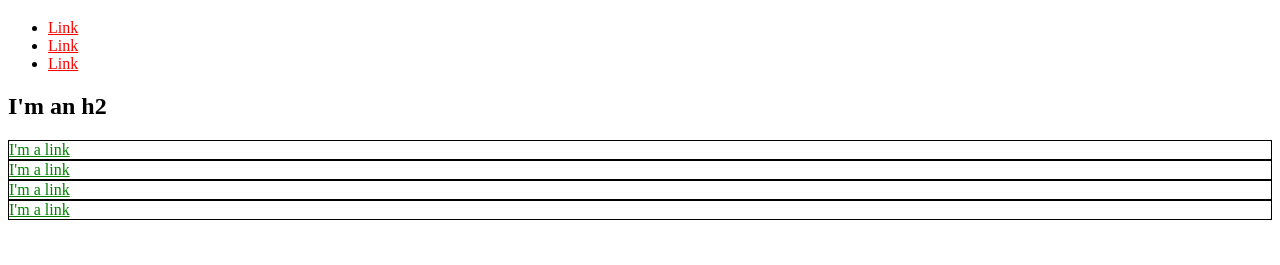
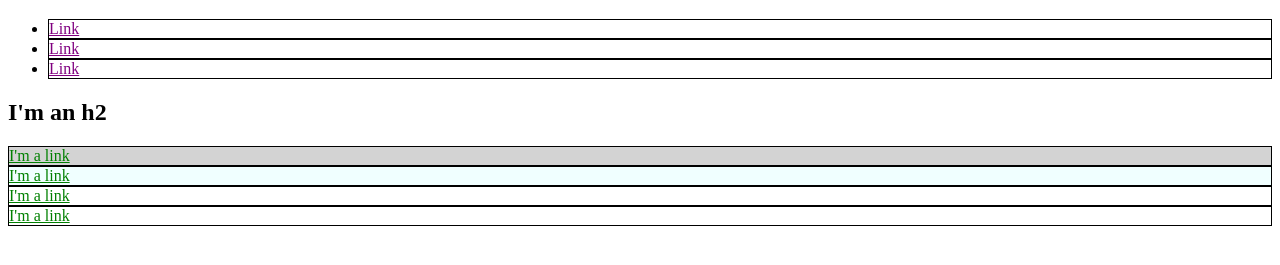
Before and after one commit to astamaskar/astamaskar.github.io, a plain HTML site: page index.html in a window 1280 px wide. Shown: the part 61-326 px from the top of the page. Drawn offline with Linux system fonts and the light colour scheme.

Commit message:
Chapter 1 complete

```diff
--- a/index.html
+++ b/index.html
@@ -3,32 +3,55 @@
   <head>
     <title>Test Page: Don't Panic</title>
     <meta charset="utf-8">
+    <style media="screen">
+      a {
+        color: red;
+      }
+      #exec-bio {
+        background-color: lightgray;
+      }
+      .bio-box {
+        border: 1px solid black;
+      }
+      .bio-box a {
+        color: green;
+      }
+      li {
+        border: 1px solid black;
+      }
+      li a {
+        color: purple;
+      }
+      .first-box {
+        background-color: azure;
+      }
+    </style>
   </head>
   <body>
     <h1>I'm an h1</h1>
     <ul>
       <li>
-        <a href="http://example.com/" style="color: red;">Link</a>
+        <a href="http://example.com/" >Link</a>
       </li>
       <li>
-        <a href="http://example.com/" style="color: red;">Link</a>
+        <a href="http://example.com/" >Link</a>
       </li>
       <li>
-        <a href="http://example.com/" style="color: red;">Link</a>
+        <a href="http://example.com/" >Link</a>
       </li>
     </ul>
     <h2>I'm an h2</h2>
-    <div style="border: 1px solid black;">
-      <a href="http://example.com/" style="color: green;">I'm a link</a>
+    <div id="exec-bio" class="bio-box first-box">
+      <a href="http://example.com/" >I'm a link</a>
     </div>
-    <div style="border: 1px solid black;">
-      <a href="http://example.com/" style="color: green;">I'm a link</a>
+    <div class="bio-box first-box">
+      <a href="http://example.com/" >I'm a link</a>
     </div>
-    <div style="border: 1px solid black;">
-      <a href="http://example.com/" style="color: green;">I'm a link</a>
+    <div class="bio-box">
+      <a href="http://example.com/" >I'm a link</a>
     </div>
-    <div style="border: 1px solid black;">
-      <a href="http://example.com/" style="color: green;">I'm a link</a>
+    <div class="bio-box">
+      <a href="http://example.com/" >I'm a link</a>
     </div>
   </body>
 </html>
```
